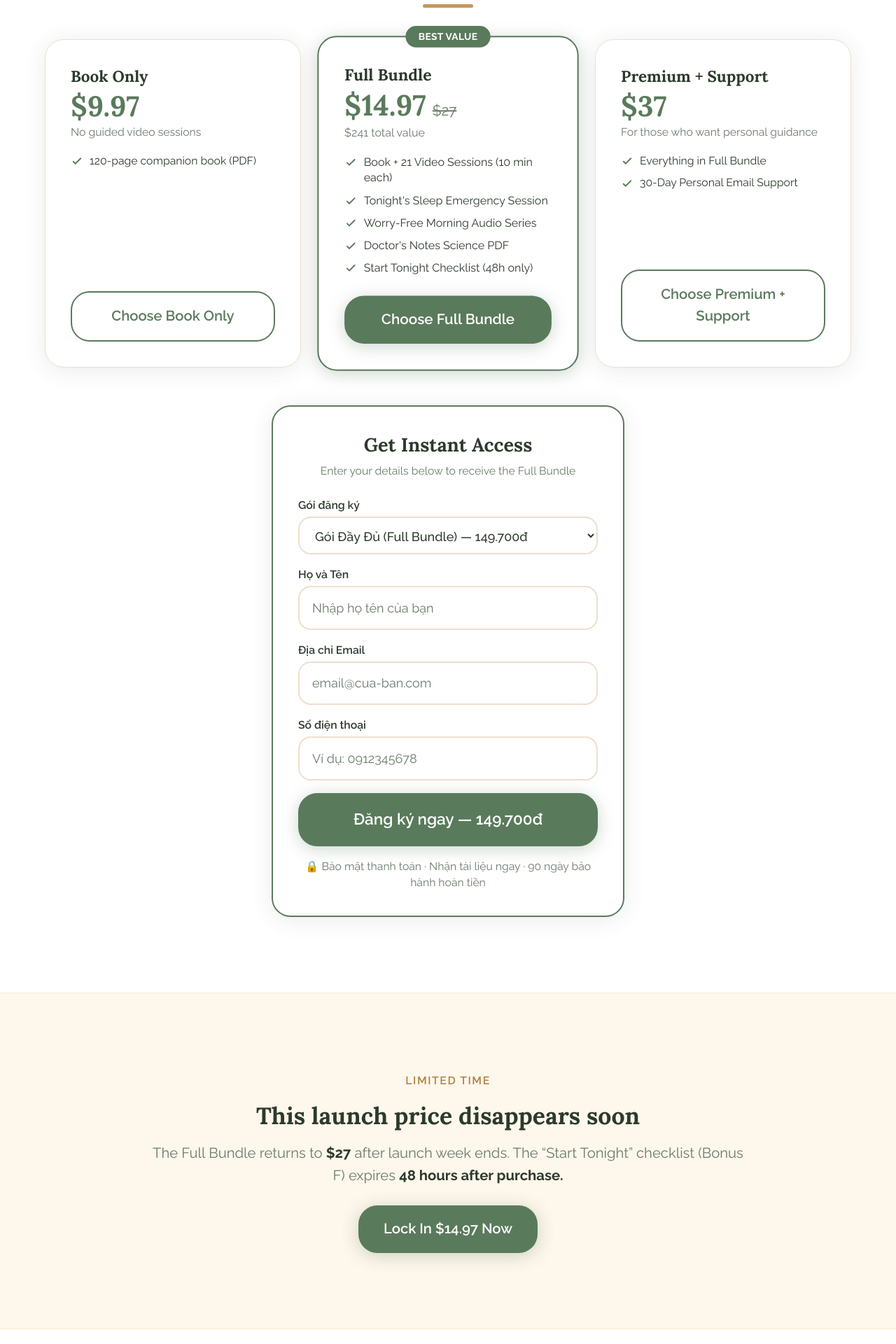
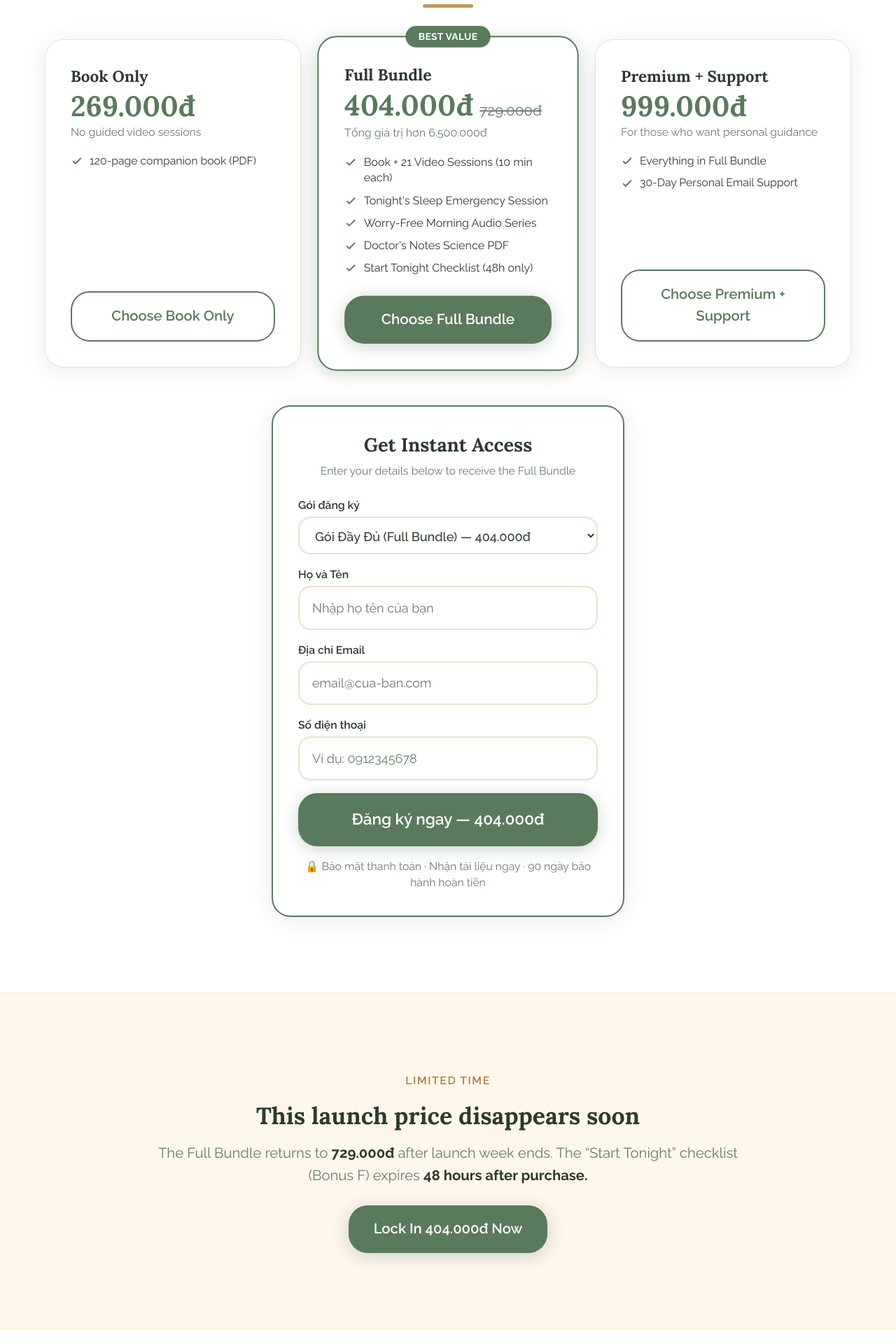
Before and after one commit to bstranxuantoan/thepeaceful, a Next.js app: page / in a window 1280 px wide. Shown: the part 6880-8800 px from the top of the page at 70% size. Built offline with nearby package versions, Linux system fonts and the light colour scheme.

Commit message:
fix: update pricing to VND, fix option switching and correct QR bank details

```diff
--- a/app/checkout/[orderId]/page.tsx
+++ b/app/checkout/[orderId]/page.tsx
@@ -14,9 +14,9 @@ export default async function CheckoutPage({ params }: { params: Promise<{ order
 
   if (!lead) notFound();
 
-  const bank = process.env.SEPAY_BANK_NAME || 'Vietcombank';
-  const accountNumber = process.env.SEPAY_BANK_ACCOUNT_NUMBER || '1234567890';
-  const accountName = process.env.SEPAY_ACCOUNT_NAME || 'NGUYEN VAN A';
+  const bank = process.env.SEPAY_BANK_NAME || 'MBBank';
+  const accountNumber = process.env.SEPAY_BANK_ACCOUNT_NUMBER || '8888693368';
+  const accountName = process.env.SEPAY_ACCOUNT_NAME || 'TRAN XUAN TOAN';
 
   const qrUrl = buildSepayQrUrl({
     accountNumber,
--- a/app/page.tsx
+++ b/app/page.tsx
@@ -108,7 +108,7 @@ const tiers = [
   {
     id: 'basic',
     label: 'Book Only',
-    price: '$9.97',
+    price: '269.000đ',
     includes: ['120-page companion book (PDF)'],
     recommended: false,
     note: 'No guided video sessions',
@@ -117,8 +117,8 @@ const tiers = [
     id: 'standard',
     label: 'Full Bundle',
     sublabel: 'BEST VALUE',
-    price: '$14.97',
-    originalPrice: '$27',
+    price: '404.000đ',
+    originalPrice: '729.000đ',
     includes: [
       'Book + 21 Video Sessions (10 min each)',
       'Tonight\'s Sleep Emergency Session',
@@ -127,12 +127,12 @@ const tiers = [
       'Start Tonight Checklist (48h only)',
     ],
     recommended: true,
-    note: '$241 total value',
+    note: 'Tổng giá trị hơn 6.500.000đ',
   },
   {
     id: 'premium',
     label: 'Premium + Support',
-    price: '$37',
+    price: '999.000đ',
     includes: [
       'Everything in Full Bundle',
       '30-Day Personal Email Support',
@@ -463,7 +463,7 @@ export default function Page() {
                     ))}
                   </ul>
                   <a
-                    href={`#lead-form-${t.id}`}
+                    href="#lead-form"
                     id={`pricing-cta-${t.id}`}
                     className={`${t.recommended ? 'btn-primary' : 'btn-secondary'} text-center no-underline`}
                   >
@@ -474,7 +474,7 @@ export default function Page() {
             </div>
 
             {/* Lead Form */}
-            <div id="lead-form-standard" className="card max-w-md mx-auto border-2 border-sage">
+            <div id="lead-form" className="card max-w-md mx-auto border-2 border-sage">
               <h3 className="font-serif text-2xl font-bold text-forest mb-2 text-center">Get Instant Access</h3>
               <p className="text-muted text-center text-sm mb-6">Enter your details below to receive the Full Bundle</p>
               <LeadForm tier="standard" />
@@ -490,12 +490,12 @@ export default function Page() {
               This launch price disappears soon
             </h2>
             <p className="text-lg text-muted mb-6">
-              The Full Bundle returns to <strong className="text-forest">$27</strong> after launch week ends.
+              The Full Bundle returns to <strong className="text-forest">729.000đ</strong> after launch week ends.
               The &ldquo;Start Tonight&rdquo; checklist (Bonus F) expires{' '}
               <strong className="text-forest">48 hours after purchase.</strong>
             </p>
-            <a href="#lead-form-standard" id="urgency-cta" className="btn-primary no-underline inline-flex">
-              Lock In $14.97 Now
+            <a href="#lead-form" id="urgency-cta" className="btn-primary no-underline inline-flex">
+              Lock In 404.000đ Now
             </a>
           </div>
         </section>
--- a/components/LeadForm.tsx
+++ b/components/LeadForm.tsx
@@ -1,25 +1,25 @@
 'use client'
-import { useState } from 'react'
+import { useState, useEffect } from 'react'
 import { useRouter } from 'next/navigation'
 
 const TIER_MAPPING: Record<string, { productName: string; amount: number; priceLabel: string; label: string }> = {
   basic: {
     productName: 'The Peaceful Mind Method - Book Only',
-    amount: 99000,
-    priceLabel: '99.000đ',
-    label: 'Gói Sách Đọc (Book Only) — 99.000đ',
+    amount: 269000,
+    priceLabel: '269.000đ',
+    label: 'Gói Sách Đọc (Book Only) — 269.000đ',
   },
   standard: {
     productName: 'The Peaceful Mind Method - Full Bundle',
-    amount: 149700,
-    priceLabel: '149.700đ',
-    label: 'Gói Đầy Đủ (Full Bundle) — 149.700đ',
+    amount: 404000,
+    priceLabel: '404.000đ',
+    label: 'Gói Đầy Đủ (Full Bundle) — 404.000đ',
   },
   premium: {
     productName: 'The Peaceful Mind Method - Premium + Support',
-    amount: 370000,
-    priceLabel: '370.000đ',
-    label: 'Gói Cao Cấp (Premium + Support) — 370.000đ',
+    amount: 999000,
+    priceLabel: '999.000đ',
+    label: 'Gói Cao Cấp (Premium + Support) — 999.000đ',
   },
 }
 
@@ -28,6 +28,20 @@ export default function LeadForm({ tier: initialTier }: { tier: string }) {
   const [form, setForm] = useState({ name: '', email: '', phone: '' })
   const [status, setStatus] = useState<'idle' | 'loading' | 'success' | 'error'>('idle')
   const router = useRouter()
+
+  useEffect(() => {
+    const handleClick = (e: MouseEvent) => {
+      const target = (e.target as HTMLElement).closest('a');
+      if (target && target.id.startsWith('pricing-cta-')) {
+        const tier = target.id.replace('pricing-cta-', '');
+        if (TIER_MAPPING[tier]) {
+          setSelectedTier(tier);
+        }
+      }
+    };
+    document.addEventListener('click', handleClick);
+    return () => document.removeEventListener('click', handleClick);
+  }, []);
 
   const tierInfo = TIER_MAPPING[selectedTier] || TIER_MAPPING.standard
 
```
